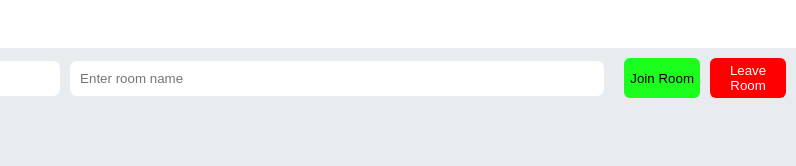
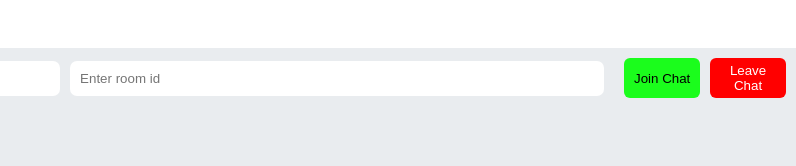
Before and after one commit to FarrelAptaIndratama24/lab-backend, a website: page src/socket/index.html in a window 1280 px wide. Shown: the top 166 px of the page, 484-1280 px from the left. Drawn offline with nearby package versions, Linux system fonts and the light colour scheme; no server answers.

Commit message:
ditambahkan

```diff
--- a/src/socket/index.html
+++ b/src/socket/index.html
@@ -127,9 +127,9 @@
     <h2>Ccchat</h2>
     <div class="header">
       <input id="username" type="text" placeholder="Enter your username" />
-      <input id="room" type="text" placeholder="Enter room name" />
-      <button class="btn-join" onclick="joinRoom()">Join Room</button>
-      <button class="btn-leave" onclick="leaveRoom()">Leave Room</button>
+      <input id="room" type="text" placeholder="Enter room id" />
+      <button class="btn-join" onclick="joinRoom()">Join Chat</button>
+      <button class="btn-leave" onclick="leaveRoom()">Leave Chat</button>
     </div>
 
     <div class="main">
```
Also changed, not shown: src/chat/chat.entity.ts (renamed from src/chat/entities/chat.entity.ts), 1 other file.
